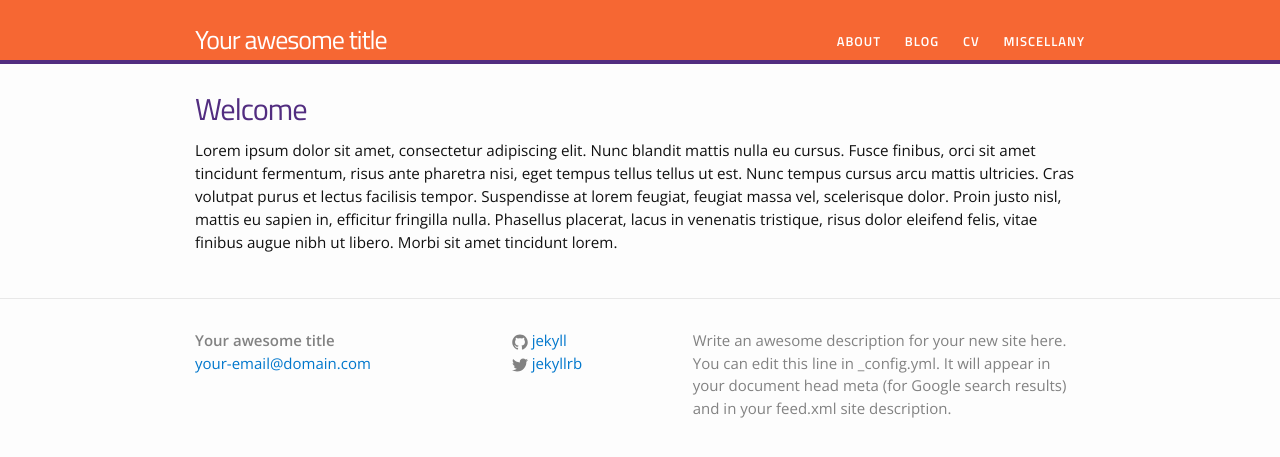
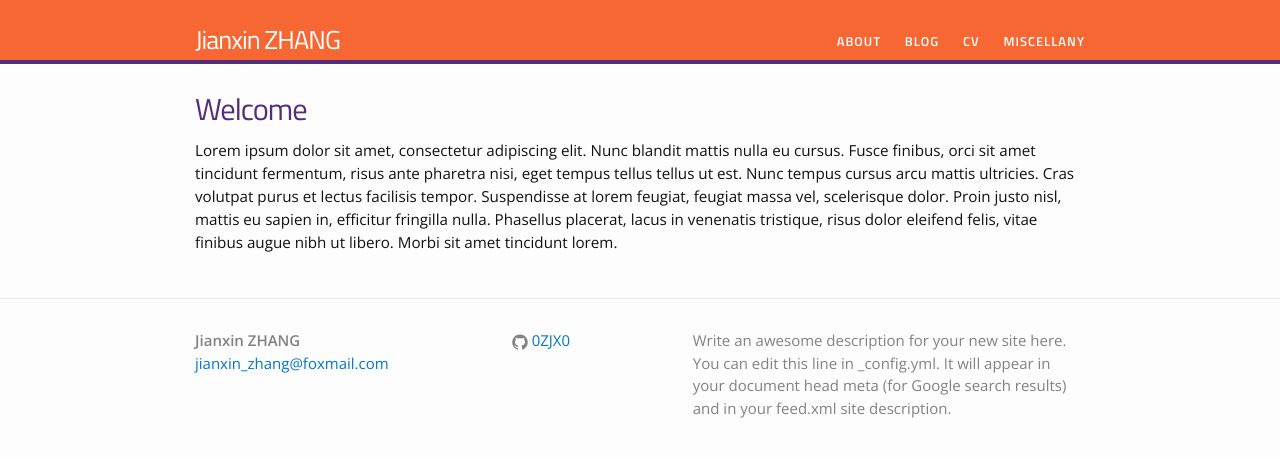
Before and after one commit to 0ZJX0/0ZJX0.github.io, a Jekyll site: the page built from index.html, in a window 1280 px wide. Shown: the top 457 px of the page. Built offline with Jekyll 4.4.1, drawn with Linux system fonts in a browser that asks for light colours.

Commit message:
Update _config.yml

```diff
--- a/_config.yml
+++ b/_config.yml
@@ -1,14 +1,14 @@
 # Site settings
-title: Your awesome title
-email: your-email@domain.com
+title: Jianxin ZHANG
+email: jianxin_zhang@foxmail.com
 description: > # this means to ignore newlines until "baseurl:"
   Write an awesome description for your new site here. You can edit this
   line in _config.yml. It will appear in your document head meta (for
   Google search results) and in your feed.xml site description.
 baseurl: "" # the subpath of your site, e.g. /blog/
 url: "http://yourdomain.com" # the base hostname & protocol for your site
-twitter_username: jekyllrb
-github_username:  jekyll
+twitter_username: Null
+github_username:  0ZJX0
 
 # Build settings
 markdown: kramdown
```
